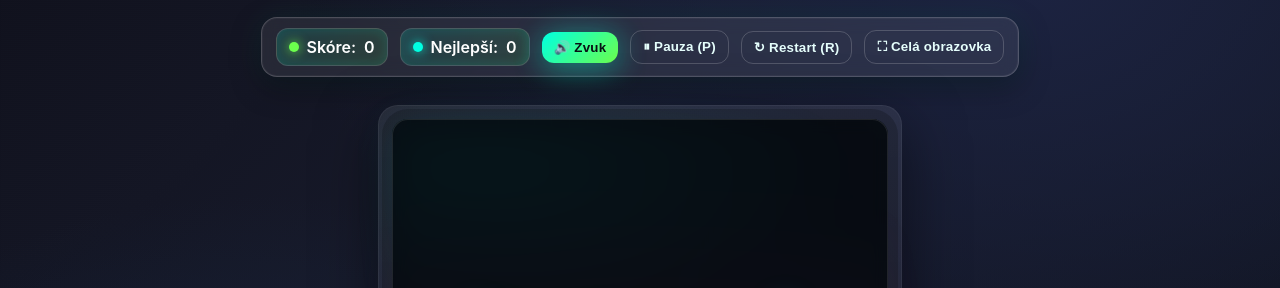
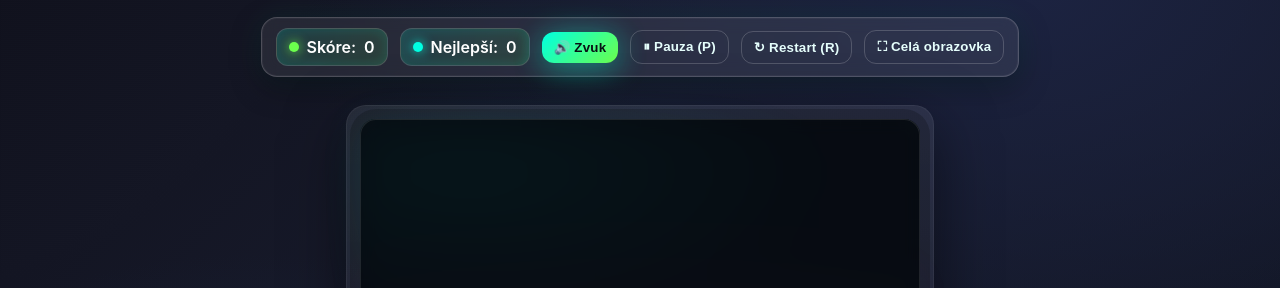
Before and after one commit to l-prokopec/snakeGame, a plain HTML site: page index.html in a window 1280 px wide. Shown: the part 104-392 px from the top of the page. Drawn offline with Linux system fonts and the light colour scheme.

Commit message:
main page viewport size change

```diff
--- a/index.html
+++ b/index.html
@@ -311,6 +311,11 @@
 
   function updateCanvasSize(){
     if(!wrapEl || !stageWrapEl) return;
+    const isFullscreen = document.body.classList.contains('fullscreen');
+    if(!isFullscreen){
+      stageWrapEl.style.removeProperty('--canvas-size');
+      return;
+    }
     const wrapStyles = getComputedStyle(wrapEl);
     const paddingV = parseFloat(wrapStyles.paddingTop) + parseFloat(wrapStyles.paddingBottom);
     const paddingH = parseFloat(wrapStyles.paddingLeft) + parseFloat(wrapStyles.paddingRight);
```
